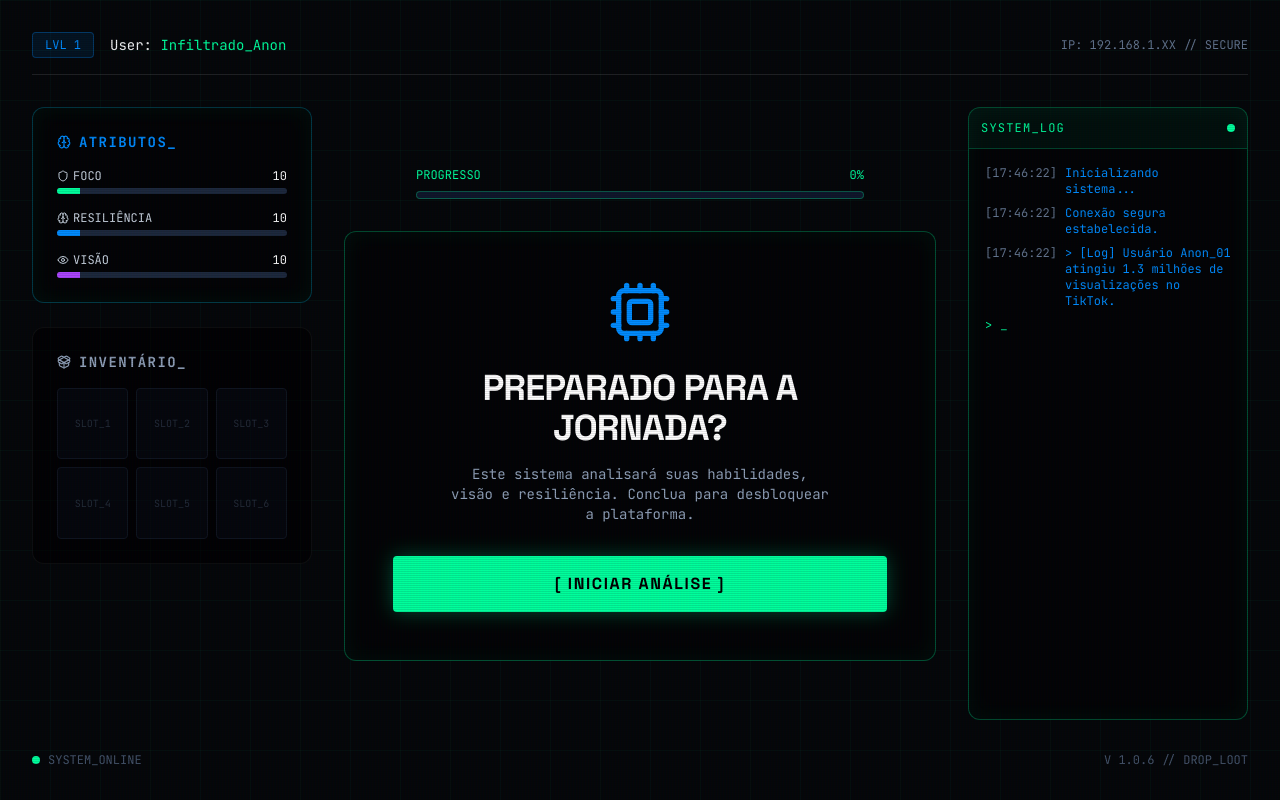
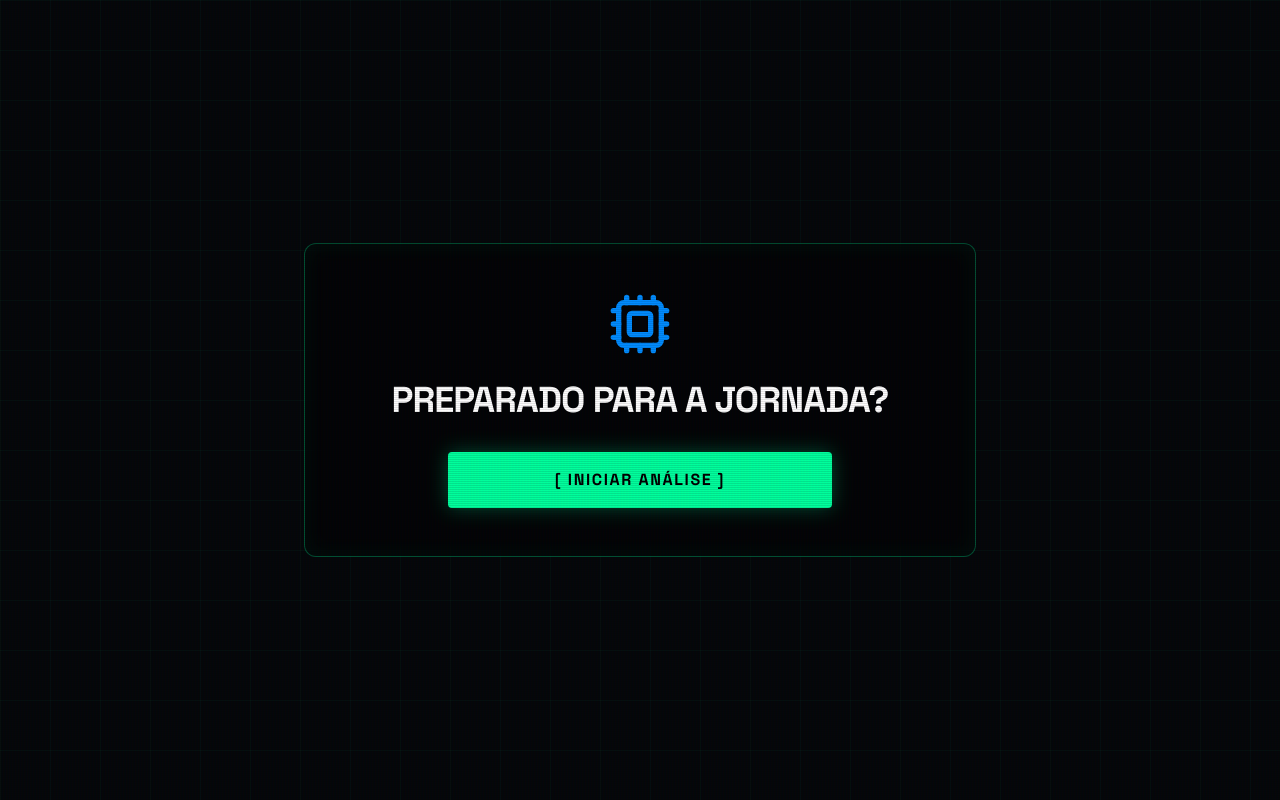
Before and after one commit to DowbleNine/hrt, a React (Vite) app: page / in a window 1280 px wide. Built offline with nearby package versions, Linux system fonts and the light colour scheme.

Commit message:
Refactoring: Remove sidebars to streamline game interface; Simplify options copy in questions

```diff
--- a/src/pages/GameInterface.tsx
+++ b/src/pages/GameInterface.tsx
@@ -1,89 +1,69 @@
-import { useState, useEffect } from 'react';
+import { useState } from 'react';
 import { motion, AnimatePresence } from 'motion/react';
 import { useNavigate } from 'react-router-dom';
-import TerminalLog from '../components/TerminalLog';
-import AttributePanel from '../components/AttributePanel';
-import { Terminal, ShieldAlert, Cpu, PackageOpen, Scissors, Brain, Trophy } from 'lucide-react';
+import { ShieldAlert, Cpu, PackageOpen, Scissors, Brain, Trophy } from 'lucide-react';
 
 type GameStep = 0 | 1 | 1.5 | 2 | 3 | 3.5 | 4 | 5 | 4.5;
 
 export default function GameInterface() {
   const navigate = useNavigate();
   const [step, setStep] = useState<GameStep>(0);
-  const [xp, setXp] = useState(0);
-  const [logs, setLogs] = useState<string[]>(['Inicializando sistema...', 'Conexão segura estabelecida.']);
-  const [attributes, setAttributes] = useState({ foco: 10, resiliencia: 10, visao: 10 });
-
-  const addLog = (msg: string) => setLogs((prev) => [...prev, msg]);
 
   const questions = [
     {
       step: 1,
-      title: "Atenção. Você sabia que as plataformas estão pagando em dólar por vídeos de até 1 minuto, mesmo de perfis que não mostram o rosto?",
+      title: "Sabia que as plataformas estão pagando em dólar por vídeos, e sem mostrar o rosto?",
       options: [
-        { label: "A", text: "Sim, mas minha mente está completamente sem ideias.", attr: 'visao', pts: 20 },
-        { label: "B", text: "Não fazia ideia. Achava que precisava ser famoso.", attr: 'foco', pts: 15 },
-        { label: "C", text: "Já tentei ganhar visualizações, mas o algoritmo me derrotou (flopou).", attr: 'resiliencia', pts: 25 }
+        { label: "A", text: "Sim", target: 'next' },
+        { label: "B", text: "Não fazia ideia", target: 'next' },
+        { label: "C", text: "Já tentei e não consigo", target: 'next' }
       ]
     },
     {
       step: 2,
-      title: "Qual é o maior obstáculo que drena sua energia na hora de criar conteúdo?",
+      title: "Qual é o maior obstáculo na hora de criar conteúdo?",
       options: [
-        { label: "A", text: "A Maldição das 200 Views: O vídeo simplesmente para de entregar.", attr: 'foco', pts: 25 },
-        { label: "B", text: "Ciclo Sem Fim de Edição: Passo horas editando e o resultado fica amador.", attr: 'resiliencia', pts: 20 },
-        { label: "C", text: "Modo Fantasma: Quero viralizar, mas tenho vergonha da câmera.", attr: 'visao', pts: 30 }
+        { label: "A", text: "Meus vídeos não entregam", target: 'next' },
+        { label: "B", text: "Passo horas editando pra nada", target: 'next' },
+        { label: "C", text: "Não quero aparecer na câmera", target: 'next' }
       ]
     },
     {
       step: 3,
-      title: "Para virar esse jogo e desbloquear a monetização nos próximos 30 dias, o que você acha que está faltando para você?",
+      title: "O que você acha que está faltando para você virar o jogo?",
       options: [
-        { label: "A", text: "O Caminho Certo (Um método claro de mineração de conteúdo).", attr: 'visao', pts: 20 },
-        { label: "B", text: "O Diferencial (Técnicas de edição magnética para reter atenção).", attr: 'foco', pts: 30 },
-        { label: "C", text: "Um Especialista (Alguém analisando meu perfil e me orientando ao vivo).", attr: 'resiliencia', pts: 35 }
+        { label: "A", text: "Um método validado de ideias", target: 'next' },
+        { label: "B", text: "Técnicas de edição que prendem a atenção", target: 'next' },
+        { label: "C", text: "Um especialista para analisar meus erros", target: 'next' }
       ]
     },
     {
       step: 4,
-      title: "Você entende que não existe 'dinheiro rápido e fácil', mas sim método, constância e repetição?",
+      title: "Você entende que não existe 'dinheiro fácil', e sim método e constância?",
       options: [
-        { label: "A", text: "Sim, estou pronto para o esforço e dedicação.", attr: 'foco', pts: 20 },
-        { label: "B", text: "Achei que era só apertar um botão.", attr: 'gameover', pts: 0 }
+        { label: "A", text: "Sim, estou pronto para o trabalho duro.", target: 'next' },
+        { label: "B", text: "Achei que era só apertar um botão e ficar rico.", target: 'gameover' }
       ]
     }
   ];
 
   const handleStart = () => {
-    addLog('Instrução recebida: [INICIAR ANÁLISE].');
-    addLog('Carregando Passo 1...');
     setStep(1);
   };
 
   const handleSelect = (option: any, currentStep: number) => {
-    addLog(`Opção [${option.label}] selecionada.`);
-
-    if (option.attr === 'gameover') {
-      addLog('ERROR: Mentalidade incompatível detectada.');
+    if (option.target === 'gameover') {
       setStep(5); // Game Over
       return;
     }
 
-    // Update state
-    setXp((prev) => Math.min(prev + option.pts, 100));
-    setAttributes((prev) => ({
-      ...prev,
-      [option.attr]: Math.min((prev as any)[option.attr] + option.pts, 100)
-    }));
-
     if (currentStep === 1) {
       setStep(1.5);
-      setTimeout(() => setStep(2), 5000);
+      // Ajustado para demorar mais e mostrar a vantagem
+      setTimeout(() => setStep(2), 8000);
     } else if (currentStep === 2) {
-      addLog(`Carregando Passo 3...`);
       setStep(3);
     } else if (currentStep === 3) {
-      addLog(`WARNING: Acesso incompleto detectado. Iniciando varredura de pacote... PACOTE ENCONTRADO.`);
       setStep(3.5);
     } else if (currentStep === 4) {
       setStep(4.5);
@@ -96,7 +76,7 @@ export default function GameInterface() {
   const currentQ = [1,2,3,4].includes(step) ? questions.find(q => q.step === step) : null;
 
   return (
-    <div className="min-h-screen bg-dark-bg text-slate-text p-4 md:p-8 font-sans cyber-grid scanlines overflow-x-hidden flex flex-col">
+    <div className="min-h-screen bg-dark-bg text-slate-text p-4 md:p-8 font-sans cyber-grid scanlines overflow-x-hidden flex flex-col justify-center items-center">
 
       {/* Toast Notification para a Conquista da Quest 4 */}
       <AnimatePresence>
@@ -105,7 +85,7 @@ export default function GameInterface() {
             initial={{ opacity: 0, y: -50, x: '-50%' }}
             animate={{ opacity: 1, y: 0, x: '-50%' }}
             exit={{ opacity: 0, y: -50, x: '-50%' }}
-            className="fixed top-6 left-1/2 z-50 bg-[#0d1117] border-2 border-neon-green p-4 rounded-xl shadow-[0_0_30px_rgba(0,255,157,0.4)] flex items-center gap-4 w-[90%] max-w-sm"
+            className="fixed top-6 left-1/2 z-50 bg-[#0d1117] border-2 border-neon-green p-4 rounded-xl shadow-[0_0_30px_rgba(0,255,157,0.4)] flex items-center gap-4 w-[90%] max-w-sm z-50"
           >
             <div className="w-12 h-12 bg-neon-green/20 rounded-full flex items-center justify-center shrink-0">
               <Trophy className="text-neon-green" />
@@ -115,55 +95,13 @@ export default function GameInterface() {
                 Conquista Desbloqueada
               </p>
               <p className="text-sm font-semibold">Mindset de Elite.</p>
-              <p className="text-xs text-slate-400 mt-1">Apenas 12% das pessoas chegam até aqui. Você está no caminho dos 5 dígitos.</p>
+              <p className="text-xs text-slate-400 mt-1">Apenas 12% das pessoas chegam até aqui. Você está no caminho certo.</p>
             </div>
           </motion.div>
         )}
       </AnimatePresence>
 
-      {/* Header Fixo Técnico */}
-      <header className="w-full max-w-7xl mx-auto flex items-center justify-between border-b border-white/10 pb-4 mb-8">
-        <div className="flex items-center gap-4">
-          <div className="px-3 py-1 bg-neon-cyan/10 border border-neon-cyan/30 text-neon-cyan font-mono text-xs rounded-sm">
-            LVL {(Math.max(1, xp / 20)).toFixed(0)}
-          </div>
-          <div className="font-mono text-sm">
-            User: <span className="text-neon-green">Infiltrado_Anon</span>
-          </div>
-        </div>
-        <div className="font-mono text-xs text-slate-500 hidden sm:block">
-          IP: 192.168.1.XX // SECURE
-        </div>
-      </header>
-
-      {/* Grid Central */}
-      <div className="w-full max-w-7xl mx-auto flex-1 grid grid-cols-1 lg:grid-cols-12 gap-8">
-
-        {/* Painel Esquerdo */}
-        <div className="lg:col-span-3 hidden lg:block">
-          <AttributePanel attributes={attributes} />
-        </div>
-
-        {/* Main Central */}
-        <div className="lg:col-span-6 flex flex-col items-center justify-center">
-
-          {/* XP Bar */}
-          {step !== 5 && (
-            <div className="w-full max-w-md mb-8">
-              <div className="flex justify-between text-xs font-mono mb-2 text-neon-green">
-                <span>PROGRESSO</span>
-                <span>{xp}%</span>
-              </div>
-              <div className="w-full h-2 bg-slate-900 border border-neon-green/30 rounded-full overflow-hidden">
-                <motion.div
-                  className="h-full bg-neon-green shadow-[0_0_10px_rgba(0,255,157,0.5)]"
-                  animate={{ width: `${xp}%` }}
-                  transition={{ duration: 0.5 }}
-                />
-              </div>
-            </div>
-          )}
-
+      <div className="w-full max-w-2xl mx-auto flex flex-col items-center justify-center">
         <AnimatePresence mode="wait">
           {step === 0 && (
             <motion.div
@@ -174,13 +112,10 @@ export default function GameInterface() {
               className="w-full card glitch-box p-8 md:p-12 text-center"
             >
               <Cpu className="mx-auto text-neon-cyan w-16 h-16 mb-6" />
-                <h1 className="text-3xl md:text-4xl uppercase mb-4 text-white">Preparado para a Jornada?</h1>
-                <p className="text-slate-400 mb-8 font-mono text-sm max-w-sm mx-auto">
-                  Este sistema analisará suas habilidades, visão e resiliência. Conclua para desbloquear a plataforma.
-                </p>
+              <h1 className="text-3xl md:text-4xl uppercase mb-8 text-white">Preparado para a Jornada?</h1>
               <button
                 onClick={handleStart}
-                  className="w-full bg-neon-green text-black uppercase font-bold tracking-widest py-4 rounded-sm hover:-translate-y-1 transition-transform shadow-[0_0_20px_rgba(0,255,157,0.3)]"
+                className="w-full max-w-sm mx-auto bg-neon-green text-black uppercase font-bold tracking-widest py-4 rounded-sm hover:-translate-y-1 transition-transform shadow-[0_0_20px_rgba(0,255,157,0.3)] block"
               >
                 [ Iniciar Análise ]
               </button>
@@ -197,7 +132,7 @@ export default function GameInterface() {
             >
               <div className="card glitch-box p-8 border-l-4 border-l-neon-green">
                 <div className="text-neon-cyan font-mono text-xs mb-4">PASSO_0{step}</div>
-                  <h2 className="text-lg md:text-xl text-white font-medium leading-relaxed">
+                <h2 className="text-xl md:text-2xl text-white font-medium leading-relaxed">
                   {currentQ.title}
                 </h2>
               </div>
@@ -212,7 +147,7 @@ export default function GameInterface() {
                     <div className="w-8 h-8 flex items-center justify-center shrink-0 bg-slate-800 group-hover:bg-neon-green group-hover:text-black font-mono font-bold text-sm mr-4 transition-colors">
                       {opt.label}
                     </div>
-                      <span className="text-slate-300 group-hover:text-white transition-colors text-sm md:text-base">
+                    <span className="text-slate-300 group-hover:text-white transition-colors text-base md:text-lg">
                       {opt.text}
                     </span>
                   </button>
@@ -223,26 +158,33 @@ export default function GameInterface() {
 
           {step === 1.5 && (
             <motion.div
-                key="leaderboard"
+              key="leverage"
               initial={{ opacity: 0, scale: 0.95 }}
               animate={{ opacity: 1, scale: 1 }}
               exit={{ opacity: 0, scale: 0.9 }}
               className="w-full card border border-neon-cyan/30 p-8 md:p-12 text-center bg-[#0d1117]/80 backdrop-blur-md"
             >
               <Trophy className="mx-auto text-neon-cyan w-12 h-12 mb-4" />
-                <h2 className="text-xl md:text-2xl font-bold uppercase text-white mb-2">Ranking Global de Alunos</h2>
-                <div className="my-6 aspect-video bg-black/50 border border-white/10 rounded flex items-center justify-center overflow-hidden relative">
-                  <div className="absolute inset-0 bg-neon-cyan/10 animate-pulse" />
-                  <div className="flex flex-col items-center justify-center p-4 z-10">
-                    <span className="text-4xl md:text-5xl font-black text-neon-green mb-2">+2.500.000</span>
-                    <span className="text-slate-400 font-mono text-sm tracking-widest">VISUALIZAÇÕES ALCANÇADAS</span>
+              <h2 className="text-2xl md:text-3xl font-bold uppercase text-white mb-6">A Vantagem Oculta</h2>
+
+              <div className="space-y-6 text-left max-w-lg mx-auto">
+                <div className="p-4 bg-neon-cyan/5 border border-neon-cyan/20 rounded">
+                  <p className="text-slate-300 text-lg leading-relaxed">
+                    Você não precisa ser famoso para viralizar...
+                  </p>
                 </div>
+                <div className="p-4 bg-neon-cyan/10 border border-neon-cyan/40 rounded shadow-[0_0_15px_rgba(0,255,255,0.1)]">
+                  <p className="text-white text-lg leading-relaxed font-bold">
+                    Pessoas que aplicam as Estratégias de Edição Magnética faturam <span className="text-neon-cyan">85% a mais</span> em dólares, no absoluto anonimato.
+                  </p>
                 </div>
-                <p className="text-slate-300 font-mono text-xs max-w-sm mx-auto leading-relaxed">
-                   Estatísticas do Servidor: Alunos que usam as Ferramentas de Edição Magnética têm <span className="text-neon-cyan font-bold">85% mais chance</span> de atingir o Top Ranking. Retornando...
+                <p className="text-slate-400 font-mono text-sm text-center animate-pulse pt-4">
+                  Avançando trilha...
                 </p>
-                <div className="mt-6 w-full h-1 bg-slate-800 rounded">
-                  <motion.div className="h-full bg-neon-cyan" initial={{ width: "0%" }} animate={{ width: "100%" }} transition={{ duration: 5, ease: "linear" }} />
+              </div>
+
+              <div className="mt-8 w-full h-1 bg-slate-800 rounded">
+                <motion.div className="h-full bg-neon-cyan" initial={{ width: "0%" }} animate={{ width: "100%" }} transition={{ duration: 8, ease: "linear" }} />
               </div>
             </motion.div>
           )}
@@ -258,34 +200,34 @@ export default function GameInterface() {
               <div className="card border border-yellow-500/50 bg-[#0d1117] p-8 text-center relative overflow-hidden">
                 <div className="absolute top-0 left-0 w-full h-2 bg-gradient-to-r from-yellow-600 to-yellow-400" />
                 <PackageOpen className="mx-auto text-yellow-400 w-16 h-16 mb-4 drop-shadow-[0_0_15px_rgba(250,204,21,0.5)]" />
-                  <h2 className="text-2xl md:text-3xl font-black text-white uppercase tracking-tight mb-2">Pacote Especial Desbloqueado!</h2>
-                  <p className="text-slate-400 font-mono text-xs md:text-sm max-w-md mx-auto">
-                    Seu projeto precisa de atualização. Aqui estão exatamente os recursos que você precisa para vencer o algoritmo:
+                <h2 className="text-2xl md:text-3xl font-black text-white uppercase tracking-tight mb-2">Acesso Exclusivo Liberado!</h2>
+                <p className="text-slate-400 text-sm max-w-md mx-auto">
+                  Este é o método essencial que falta para alavancar seu projeto:
                 </p>
               </div>
 
               <div className="grid grid-cols-1 gap-3">
                 <div className="flex items-center gap-4 p-4 card border border-white/5 bg-[#0d1117] hover:border-yellow-500/30 transition-colors">
-                     <div className="bg-yellow-500/10 p-3 rounded-lg"><PackageOpen className="text-yellow-500" size={20}/></div>
+                   <div className="bg-yellow-500/10 p-3 rounded-lg"><PackageOpen className="text-yellow-500" size={24}/></div>
                    <div className="text-left">
-                       <h3 className="font-bold text-white text-sm">A Mina de Ouro (Módulo)</h3>
-                       <p className="text-xs text-slate-400 mt-1">Para curar a falta de ideias e achar o que já viraliza.</p>
+                     <h3 className="font-bold text-white text-base">Módulo: A Mina de Ouro</h3>
+                     <p className="text-sm text-slate-400 mt-1">Ideias infinitas e validadas.</p>
                    </div>
                 </div>
 
                 <div className="flex items-center gap-4 p-4 card border border-white/5 bg-[#0d1117] hover:border-cyan-500/30 transition-colors">
-                     <div className="bg-cyan-500/10 p-3 rounded-lg"><Scissors className="text-cyan-500" size={20}/></div>
+                   <div className="bg-cyan-500/10 p-3 rounded-lg"><Scissors className="text-cyan-500" size={24}/></div>
                    <div className="text-left">
-                       <h3 className="font-bold text-white text-sm">Edição Magnética (Módulo)</h3>
-                       <p className="text-xs text-slate-400 mt-1">Para prender a atenção das pessoas nos primeiros 3 segundos.</p>
+                     <h3 className="font-bold text-white text-base">Módulo: Edição Magnética</h3>
+                     <p className="text-sm text-slate-400 mt-1">Acabe com a maldição das 200 views.</p>
                    </div>
                 </div>
 
                 <div className="flex items-center gap-4 p-4 card border border-white/5 bg-[#0d1117] hover:border-purple-500/30 transition-colors">
-                     <div className="bg-purple-500/10 p-3 rounded-lg"><Brain className="text-purple-400" size={20}/></div>
+                   <div className="bg-purple-500/10 p-3 rounded-lg"><Brain className="text-purple-400" size={24}/></div>
                    <div className="text-left">
-                       <h3 className="font-bold text-white text-sm">Call Individual (Mentoria)</h3>
-                       <p className="text-xs text-slate-400 mt-1">Um direcionamento profissional para analisar seu perfil ao vivo.</p>
+                     <h3 className="font-bold text-white text-base">Mentoria de Elite</h3>
+                     <p className="text-sm text-slate-400 mt-1">Orientações direto no seu perfil.</p>
                    </div>
                 </div>
               </div>
@@ -294,7 +236,7 @@ export default function GameInterface() {
                 onClick={() => setStep(4)}
                 className="w-full mt-4 bg-yellow-500 text-black uppercase font-bold tracking-widest py-4 rounded-sm hover:-translate-y-1 transition-transform shadow-[0_0_20px_rgba(234,179,8,0.2)]"
               >
-                  [ GARANTIR MEU ACESSO E CONTINUAR ]
+                [ GARANTIR ACESSO E CONTINUAR ]
               </button>
             </motion.div>
           )}
@@ -312,11 +254,11 @@ export default function GameInterface() {
               <h1 className="text-4xl font-extrabold text-red-500 uppercase tracking-widest mb-4">
                 ACESSO NEGADO
               </h1>
-                <p className="text-red-200/70 mb-8 font-mono text-sm max-w-sm mx-auto">
-                  Mentalidade incompatível. Se você está buscando apenas apertar um botão e não trabalhar, não há pacote ou solução mágica que fará o trabalho por você.
+              <p className="text-red-200/70 mb-8 text-base max-w-sm mx-auto">
+                Mentalidade incompatível. Se você está buscando apenas apertar um botão e não trabalhar, não há solução mágica que fará o trabalho por você.
               </p>
               <button
-                  onClick={() => { setStep(0); setXp(0); addLog('[SYSTEM] Reiniciando análise.'); }}
+                onClick={() => { setStep(0); }}
                 className="w-full border border-red-500 text-red-500 hover:bg-red-500 hover:text-black uppercase font-bold tracking-widest py-4 transition-all"
               >
                 Recomeçar
@@ -326,20 +268,6 @@ export default function GameInterface() {
         </AnimatePresence>
       </div>
 
-        {/* Console Log Direito */}
-        <div className="lg:col-span-3 hidden lg:block">
-          <TerminalLog logs={logs} />
-        </div>
-
-      </div>
-
-      <footer className="w-full max-w-7xl mx-auto pt-8 flex justify-between font-mono text-xs text-slate-600">
-        <div className="flex items-center gap-2">
-          <div className="w-2 h-2 rounded-full bg-neon-green animate-pulse" />
-          SYSTEM_ONLINE
-        </div>
-        <div>V 1.0.6 // DROP_LOOT</div>
-      </footer>
     </div>
   );
 }
```
Lines whose indentation alone changed are shown as unchanged.
